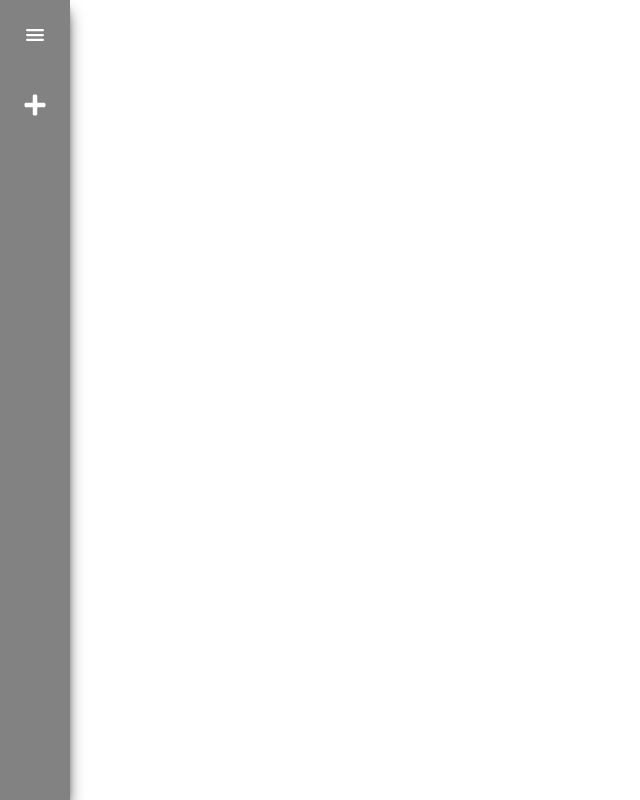
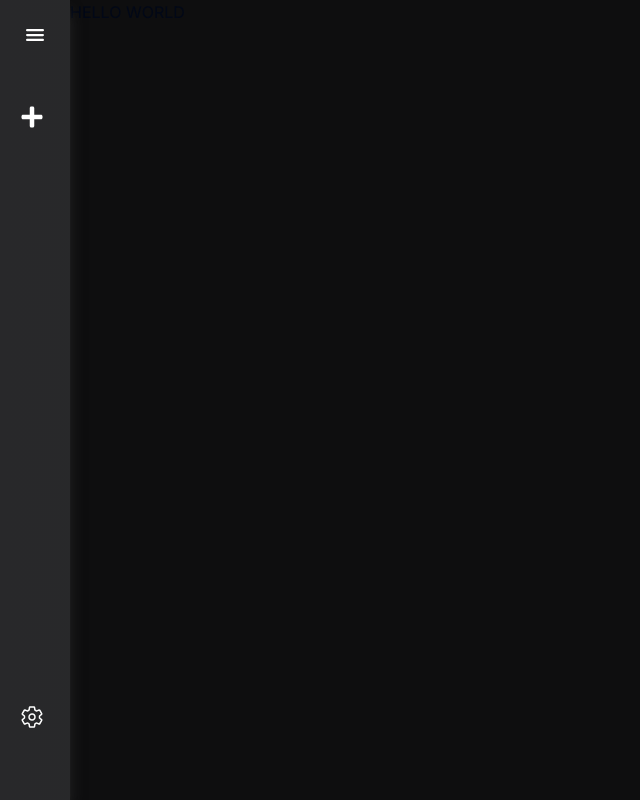
Before and after one commit to Prajwal-ak-0/rag-gpt, a Next.js app: page /home in a window 1280 px wide. Shown: the whole page, without its empty margins (0-640 px from the left). Built offline with nearby package versions, Linux system fonts and the light colour scheme.

Commit message:
Sidebar Completed.

```diff
--- a/app/globals.css
+++ b/app/globals.css
@@ -3,10 +3,12 @@
 @tailwind utilities;
 
 body {
-  width: 100vw;
-  height: 100vh;
+  --background: linear-gradient(to right, #1e2024, #23272b);
+  background: var(--background);
   margin: 0;
-  padding: 0;
+  height: 100%;
+  background-repeat: no-repeat;
+  background-attachment: fixed;
 }
 
 @layer base {
--- a/app/home/page.tsx
+++ b/app/home/page.tsx
@@ -4,9 +4,16 @@ import React from "react";
 import useSidebar from "@/hooks/useSideBar";
 
 const HomePage = () => {
+  const { isOpen } = useSidebar();
+
   return (
-    <div>
+    <div className="flex">
       <Sidebar />
+      <div className={isOpen ? "ml-[280px] bg-[#0e0e0f] w-full min-h-screen" : "ml-[70px] bg-[#0e0e0f] w-full min-h-screen "}>
+        <h1>
+          HELLO WORLD
+        </h1>
+      </div>
     </div>
   );
 };
--- a/app/page.tsx
+++ b/app/page.tsx
@@ -15,7 +15,7 @@ export default async function Home({
     user && "isApiVerified" in user ? user.isApiVerified : false;
 
   return (
-    <div className="bg-[#0e0e0f] min-h-screen flex ">
+    <div className="bg-[#0e0e0f]">
       {children}
       <ApiDialog hasApiKey={hasApiKey ?? false} />
     </div>
--- a/components/sidebar/ClosedSidebar.tsx
+++ b/components/sidebar/ClosedSidebar.tsx
@@ -1,31 +1,48 @@
 "use client";
 
-import React from 'react'
-import { Hint } from '../Hint'
-import { IoMenu } from 'react-icons/io5'
-import { FaPlus } from 'react-icons/fa'
-import useSidebar from '@/hooks/useSideBar'
+import React from "react";
+import { Hint } from "../Hint";
+import { IoMenu } from "react-icons/io5";
+import { FaPlus } from "react-icons/fa";
+import useSidebar from "@/hooks/useSideBar";
+import { IoSettingsOutline } from "react-icons/io5";
+import { UserButton } from "@clerk/nextjs";
 
 const ClosedSidebar = () => {
-    const {isOpen, toggle} = useSidebar();
+  const { isOpen, toggle } = useSidebar();
 
   return (
-    <div className="fixed h-full w-[70px] bg-[#303030]/60 shadow-lg shadow-[#303030]">
+    <div className="fixed w-[70px] bg-[#303030]/60 shadow-lg shadow-[#303030] flex flex-col justify-between h-screen">
+      <div className="">
         <Hint label="Expand Menu" side="right" asChild>
           <div
             onClick={toggle}
-          className="flex items-center justify-center rounded-full h-[50px] m-[10px] hover:bg-[#303030] cursor-pointer"
+            className="flex items-center justify-center rounded-full h-[50px] m-[10px] hover:bg-[#303030] cursor-pointer w-[50px]"
           >
             <IoMenu className="text-[#fff] text-2xl" />
           </div>
         </Hint>
         <Hint label="New Chat" side="right" asChild>
-        <div className="flex items-center justify-center h-[70px]">
+          <div className="text-white flex gap-x-6 w-fit ml-2 px-3 py-1  items-center justify-center h-[50px] mt-8 rounded-full text-md cursor-pointer hover:bg-[#303030]">
             <FaPlus className="text-[#fff] text-2xl" />
           </div>
         </Hint>
       </div>
-  )
-}
+      <div>
 
-export default ClosedSidebar
+        <Hint label="Settings" side="right" asChild>
+          <div className="text-white flex gap-x-6 w-fit ml-2 px-3 py-1  items-center justify-center h-[50px] mt-8 rounded-full text-md cursor-pointer hover:bg-[#303030]">
+            <IoSettingsOutline className="text-[#fff] text-2xl" />
+          </div>
+        </Hint>
+        <Hint label="Profile" side="right" asChild>
+          <div className="text-white flex gap-x-6 w-fit ml-2 px-3 py-1  items-center justify-center h-[50px] mt-2 rounded-full text-md cursor-pointer hover:bg-[#303030]">
+            <UserButton />
+          </div>
+        </Hint>
+      </div>
+    </div>
+  );
+};
+
+export default ClosedSidebar;
--- a/components/sidebar/Index.tsx
+++ b/components/sidebar/Index.tsx
@@ -22,7 +22,7 @@ const Sidebar = () => {
     return null;
   }
   return (
-    <div>
+    <div className="">
         {
             isOpen ? (
                 <div>
--- a/components/sidebar/OpenedSidebar.tsx
+++ b/components/sidebar/OpenedSidebar.tsx
@@ -1,17 +1,20 @@
 "use client";
 
-import React from 'react'
-import { Hint } from '../Hint'
-import { IoMenu } from 'react-icons/io5'
-import { FaPlus } from 'react-icons/fa'
-import useSidebar from '@/hooks/useSideBar';
+import React from "react";
+import { Hint } from "../Hint";
+import { IoMenu } from "react-icons/io5";
+import { FaPlus } from "react-icons/fa";
+import useSidebar from "@/hooks/useSideBar";
+import { IoSettingsOutline } from "react-icons/io5";
+import { UserButton } from "@clerk/nextjs";
 
 const OpenedSidebar = () => {
-    const {isOpen, toggle} = useSidebar();
+  const { isOpen, toggle } = useSidebar();
 
   return (
-    <div className="fixed h-full w-[280px] bg-[#303030]/60 shadow-lg shadow-[#303030]" >
-      <Hint label="Expand Menu" side="right" asChild>
+    <div className="fixed h-screen w-[280px] bg-[#303030]/60 shadow-lg shadow-[#303030] flex flex-col justify-between">
+      <div>
+        <Hint label="Collapse Menu" side="right" asChild>
           <div
             onClick={toggle}
             className="flex items-center justify-center rounded-full h-[50px] m-[10px] hover:bg-[#303030] cursor-pointer w-[50px]"
@@ -22,13 +25,26 @@ const OpenedSidebar = () => {
         <Hint label="New Chat" side="right" asChild>
           <div className="text-white flex gap-x-6 w-fit ml-4 px-4  items-center justify-center h-[50px] mt-8 rounded-full text-md cursor-pointer hover:bg-[#303030]">
             <FaPlus className="text-[#fff] text-2xl" />
-          <p>
-            New Chat
-          </p>
+            <p>New Chat</p>
           </div>
         </Hint>
       </div>
-  )
-}
+      <div>
+        <Hint label="Settings" side="right" asChild>
+          <div className="text-white flex gap-x-4 w-fit ml-4 px-4  items-center justify-center h-[50px] mt-8 rounded-full text-md font-semibold cursor-pointer">
+            <IoSettingsOutline className="text-[#fff] text-2xl" />
+            <p>Settings</p>
+          </div>
+        </Hint>
+        <Hint label="Profile" side="right" asChild>
+          <div className="text-white flex gap-x-4 w-fit ml-4 px-4  items-center justify-center h-[50px] mt-2 rounded-full text-md font-semibold cursor-pointer">
+            <UserButton />
+            <p>Profile</p>
+          </div>
+        </Hint>
+      </div>
+    </div>
+  );
+};
 
-export default OpenedSidebar
+export default OpenedSidebar;
```
Lines whose indentation alone changed are shown as unchanged.
